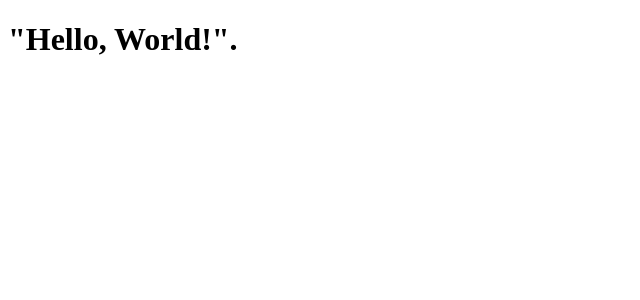
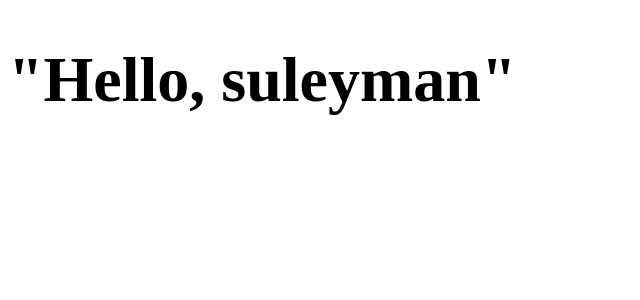
Before and after one commit to SuleymanAmangeldiyev/re_done_develhope_ex, a React (Create React App) app: page / in a window 1280 px wide. Shown: the top 300 px of the page, without its empty margins (0-640 px from the left). Built offline with nearby package versions, Linux system fonts and the light colour scheme.

Commit message:
the ex: 02 (jsx-02) has done

```diff
--- a/src/App.jsx
+++ b/src/App.jsx
@@ -1,18 +1,21 @@
 import React from 'react'
+
+
+function hello(name){
+  return <h1>"Hello, {name}"</h1>
+}
 
 function App() {
 
- const hello = '"Hello, World!".'
-
   return (
     <div>
-     <h1>{hello}</h1>
+     <h1>{hello("suleyman")}</h1>
     </div>
   );
 }
 
 export default App;
 
-// the ex: 01 (jsx-01)
+// the ex: 02 (jsx-02)
 
-// Create a variable called hello and inizialize it with an h1 tag with the message "Hello, World!".
+// Write a function that receives a name argument and returns a h1 tag with the name variable appended to the "Hello, " string.
```
